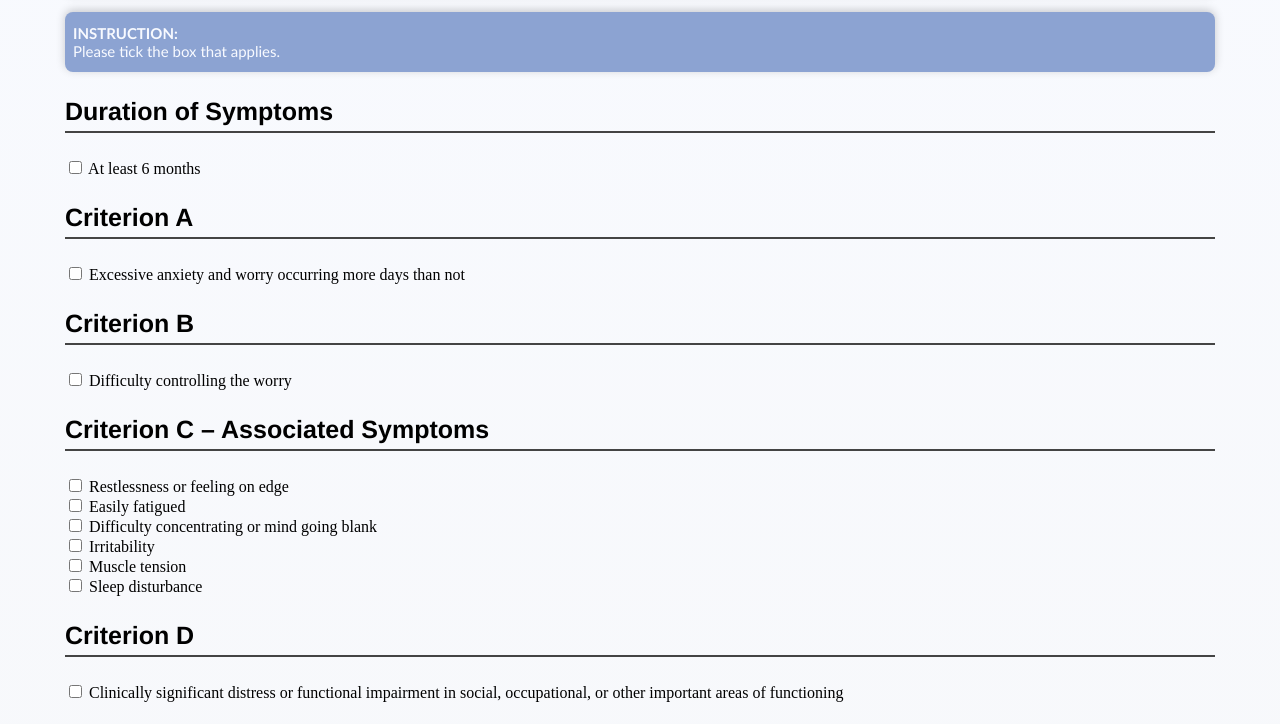
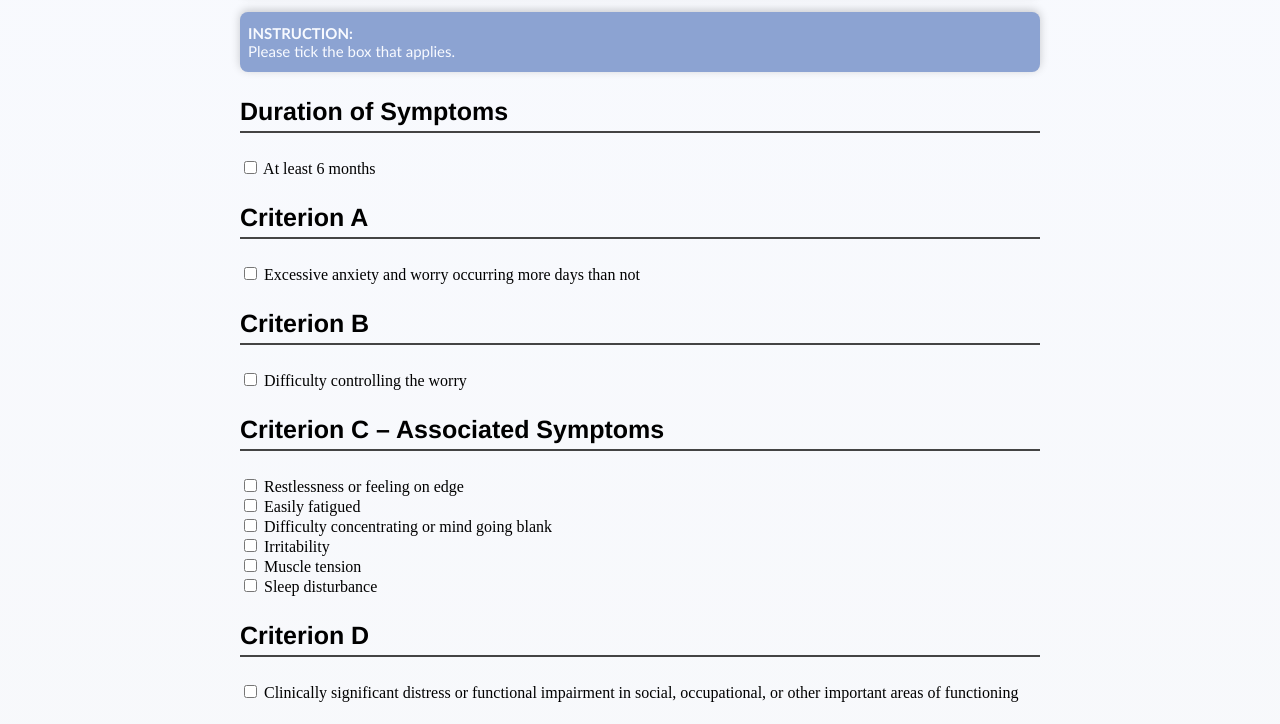
Before and after one commit to medicscores/DSMchecklistforGAD_English, a plain HTML site: page index.html in a window 1280 px wide. Shown: the part 332-1056 px from the top of the page. Drawn offline with Linux system fonts and the light colour scheme.

Commit message:
Update index.html

```diff
--- a/index.html
+++ b/index.html
@@ -5,7 +5,7 @@
   <meta name="viewport" content="width=device-width, initial-scale=1.0">
   <title>GAD DSM-5-TR Checklist</title>
   <style>
-    body { max-width: 1150px; width:  100%; margin: 0 auto; background: linear-gradient(180deg, #F8FAFF 0%, #F7F8FA 100%); color:var(--muted); }
+    body { max-width: 800px; width:  90%; margin: 0 auto; background: linear-gradient(180deg, #F8FAFF 0%, #F7F8FA 100%); color:var(--muted); }
     h1 { font-family: Verdana; font-size: 20px; color: #545454; margin: 0; padding-top: 20px; }
     h2 { font-family: Verdana; font-size: 35px; color: #333333; margin: 0; padding-bottom: 10px; }
     h3 { font-family: Helvetica; border-bottom: 2px solid #444; padding-bottom: 5px; font-size: 25px; }
```
